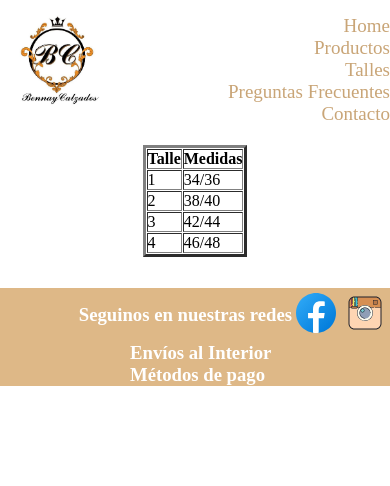
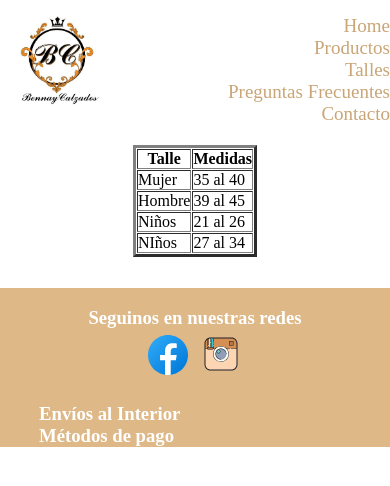
Before and after one commit to Ferluc/proyect-coder, a plain HTML site: page paginas/talles.html in a window 390 px wide. Drawn offline with Linux system fonts and the light colour scheme; a web font is replaced by a local one.

Commit message:
Correcciones del footer

```diff
--- a/paginas/contacto.html
+++ b/paginas/contacto.html
@@ -5,7 +5,7 @@
     <meta charset="UTF-8">
     <meta http-equiv="X-UA-Compatible" content="IE=edge">
     <meta name="viewport" content="width=device-width, initial-scale=1.0">
-    <link rel="shortcut icon" href="./imagenes/logo.jpg" type="image/x-icon">
+    <link rel="shortcut icon" href="../imagenes/logo.jpg" type="image/x-icon">
     <link rel="stylesheet" href="../style.css">
     <link rel="preconnect" href="https://fonts.googleapis.com">
     <link rel="preconnect" href="https://fonts.gstatic.com" crossorigin>
@@ -80,7 +80,8 @@
     <footer class="gridfooter">
         <section class="redes">
             <h3>Seguinos en nuestras redes</h3>
-            <a href="https://www.facebook.com/BENNAYCALZADOS" target="_blank" rel="facebook"><svg
+            <div>
+                <a href="https://www.facebook.com/BENNAYCALZADOS" target="_blank" rel="facebook"><svg
                     xmlns="http://www.w3.org/2000/svg" x="0px" y="0px" width="48" height="48" viewBox="0 0 48 48"
                     style=" fill:#000000;">
                     <linearGradient id="Ld6sqrtcxMyckEl6xeDdMa_uLWV5A9vXIPu_gr1" x1="9.993" x2="40.615" y1="9.993"
@@ -132,6 +133,8 @@
                         d="M32.5,41h-8c-1.379,0-2.5-1.121-2.5-2.5s1.121-2.5,2.5-2.5h8c1.379,0,2.5,1.121,2.5,2.5S33.879,41,32.5,41z M24.5,37c-0.827,0-1.5,0.673-1.5,1.5s0.673,1.5,1.5,1.5h8c0.827,0,1.5-0.673,1.5-1.5S33.327,37,32.5,37H24.5z">
                     </path>
                 </svg></a>
+            </div>
+
         </section>
         <section class="pago">
             <h3>Envíos al Interior</h3>
--- a/paginas/talles.html
+++ b/paginas/talles.html
@@ -5,7 +5,7 @@
     <meta charset="UTF-8">
     <meta http-equiv="X-UA-Compatible" content="IE=edge">
     <meta name="viewport" content="width=device-width, initial-scale=1.0">
-    <link rel="shortcut icon" href="./imagenes/logo.jpg" type="image/x-icon">
+    <link rel="shortcut icon" href="../imagenes/logo.jpg" type="image/x-icon">
     <link rel="stylesheet" href="../style.css">
     <link rel="preconnect" href="https://fonts.googleapis.com">
     <link rel="preconnect" href="https://fonts.gstatic.com" crossorigin>
@@ -42,22 +42,22 @@
                     <th>Medidas</th>
                 </tr>
                 <tr>
-                    <td>1</td>
-                    <td>34/36</td>
+                    <td>Mujer</td>
+                    <td>35 al 40</td>
                 </tr>
                 <tr>
-                    <td>2</td>
-                    <td>38/40</td>
+                    <td>Hombre</td>
+                    <td>39 al 45</td>
                 </tr>
 
                 <tr>
-                    <td>3</td>
-                    <td>42/44</td>
+                    <td>Niños</td>
+                    <td>21 al 26</td>
                 </tr>
 
                 <tr>
-                    <td>4</td>
-                    <td>46/48</td>
+                    <td>NIños</td>
+                    <td>27 al 34</td>
 
                 </tr>
             </table>
@@ -68,6 +68,7 @@
     <footer class="gridfooter">
         <section class="redes">
             <h3>Seguinos en nuestras redes</h3>
+                <div>
                     <a href="https://www.facebook.com/BENNAYCALZADOS" target="_blank" rel="facebook"><svg
                         xmlns="http://www.w3.org/2000/svg" x="0px" y="0px" width="48" height="48" viewBox="0 0 48 48"
                         style=" fill:#000000;">
@@ -120,6 +121,8 @@
                             d="M32.5,41h-8c-1.379,0-2.5-1.121-2.5-2.5s1.121-2.5,2.5-2.5h8c1.379,0,2.5,1.121,2.5,2.5S33.879,41,32.5,41z M24.5,37c-0.827,0-1.5,0.673-1.5,1.5s0.673,1.5,1.5,1.5h8c0.827,0,1.5-0.673,1.5-1.5S33.327,37,32.5,37H24.5z">
                         </path>
                     </svg></a>
+                </div>
+
         </section>
         <section class="pago">
             <h3>Envíos al Interior</h3>
--- a/style.css
+++ b/style.css
@@ -139,24 +139,25 @@ main h3{
     "mapa" "pago" "redes";
 }
 .redes {
+    margin: 5%;
     grid-area: redes;
     grid-column-start: 3;
     grid-row-start: 1;
     display: flex;
-    flex-direction: row;
+    flex-direction: column;
     flex-wrap: nowrap;
-    align-items: center;
-    justify-content: flex-end;
-
+    align-items: flex-end ;
 }
 .pago{
     grid-area: pago;
     grid-column-start: 2;
-    grid-row-start: 2 ;
+    grid-row-start: 1 ;
     display: flex;
     flex-direction: column;
+    justify-content: end;
+    padding-left: 10%;
+}
 
-}
 .mapa{
     grid-area: mapa;
     grid-column-start: 1;
@@ -170,6 +171,7 @@ main h3{
     flex-direction: column;
     align-items: center;
 }
+
 
 @media only screen and (max-width:600px) {
     .nav__menu{
@@ -205,24 +207,41 @@ main h3{
         font-size: 25px;
     }
 
+    .gridfooter{
+        display: grid;
+        background-color: burlywood;
+        color: white;
+        grid-template-columns: 1fr;
+        grid-template-rows: auto;
+        grid-template-areas:
+        "redes"
+        "pago";
+    }
     .mapa{
         display: none;
     }
     .redes{
         grid-column-start: 1;
+        display: flex;
+        align-items: center;
+    }
+    .pago{
+        grid-column-start: 1;
+        grid-row-start: 2;
+        align-items: flex-start;
 
     }
 
     .galeria__mujer__img{
         margin: 2%;
         width: 200px;
-        height: 150px
-        object-fit: cover;
+        height: 150px;
+        object-fit:cover;
     }
     .galeria__hombre__img{
         margin: 2%;
         width: 200px;
-        height: 150px
+        height: 150px;
         object-fit: cover;
     }
 
```
Also changed, not shown: index.html (+9 -2 lines), paginas/faq.html (+6 -2 lines), paginas/productos.html (+5 -2 lines). Lines whose indentation alone changed are shown as unchanged.
